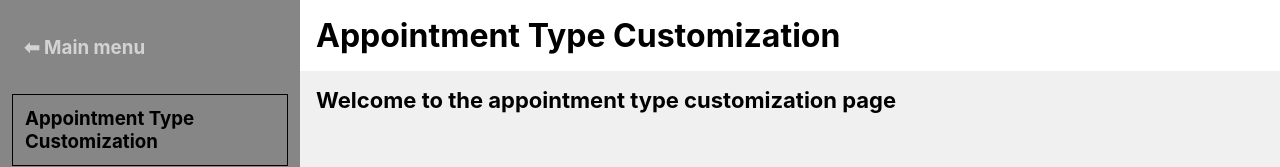
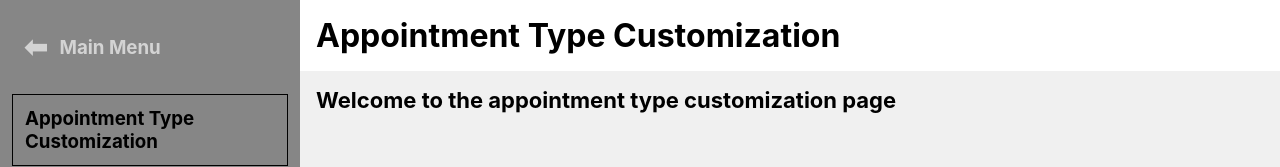
Before and after one commit to neilgamb/react-nested-drawer-poc, a React (Create React App) app: page /appointment-type-customization in a window 1280 px wide. Shown: the top 167 px of the page. Built offline with nearby package versions, Linux system fonts and the light colour scheme.

Commit message:
updating nav menu item icons

```diff
--- a/src/App.css
+++ b/src/App.css
@@ -98,22 +98,32 @@ h1 {
   box-sizing: border-box;
 }
 
-.config-menu-container {
+.config-menu-container,
+.main-menu-container {
   display: flex;
   flex-direction: row;
   align-items: center;
+}
+
+.config-menu-container {
   color: #666;
 }
 
+.main-menu-container {
+  color: #d3d3d3;
+}
+
 .config-menu-icon {
-  font-size: 40px;
+  font-size: 28px;
   margin-left: 12px;
   position: relative;
-  bottom: 1px;
+  transform: rotate(180deg);
 }
 
-.go-back {
-  color: #d3d3d3;
+.main-menu-icon {
+  font-size: 28px;
+  margin-right: 12px;
+  position: relative;
 }
 
 .problem,
--- a/src/App.js
+++ b/src/App.js
@@ -1,5 +1,5 @@
 import "./App.css";
-import { useState, useEffect } from "react";
+import { useState, useEffect, useCallback } from "react";
 import {
   BrowserRouter,
   Route,
@@ -54,13 +54,17 @@ function Layout({ children }) {
   const [isSecondaryMenuOpen, setIsSecondaryMenuOpen] = useState(false);
   const [isMounted, setIsMounted] = useState(false);
 
-  useEffect(() => {
+  const runNavCheck = useCallback(() => {
     const isLocationInSecondaryMenu =
       routes.find((route) => route.path === location.pathname)?.menuLevel ===
       "secondary";
 
     setIsSecondaryMenuOpen(isLocationInSecondaryMenu);
-  }, [location]);
+  }, [location.pathname]);
+
+  useEffect(() => {
+    runNavCheck();
+  }, [runNavCheck, location]);
 
   useEffect(() => {
     setTimeout(() => {
@@ -105,7 +109,7 @@ function Layout({ children }) {
           >
             <div className="config-menu-container">
               <h3>Configuation Menu </h3>
-              <h3 className="config-menu-icon">⚙</h3>
+              <h3 className="config-menu-icon">⬅</h3>
             </div>
           </div>
         </div>
@@ -121,7 +125,10 @@ function Layout({ children }) {
             className={`nav-menu-item-container sub-option`}
             onClick={() => setIsSecondaryMenuOpen(false)}
           >
-            <h3 className="go-back">⬅ Main menu</h3>
+            <div className="main-menu-container">
+              <h3 className="main-menu-icon">⬅</h3>
+              <h3>Main Menu </h3>
+            </div>
           </div>
           {routes.map((route, i) => {
             if (route.includeInDrawer && route.menuLevel === "secondary") {
@@ -144,7 +151,7 @@ function Layout({ children }) {
           })}
         </div>
       </div>
-      <div className="main-container">
+      <div className="main-container" onClick={runNavCheck}>
         <div className="header-container">
           <h1>{routeName}</h1>
         </div>
```
